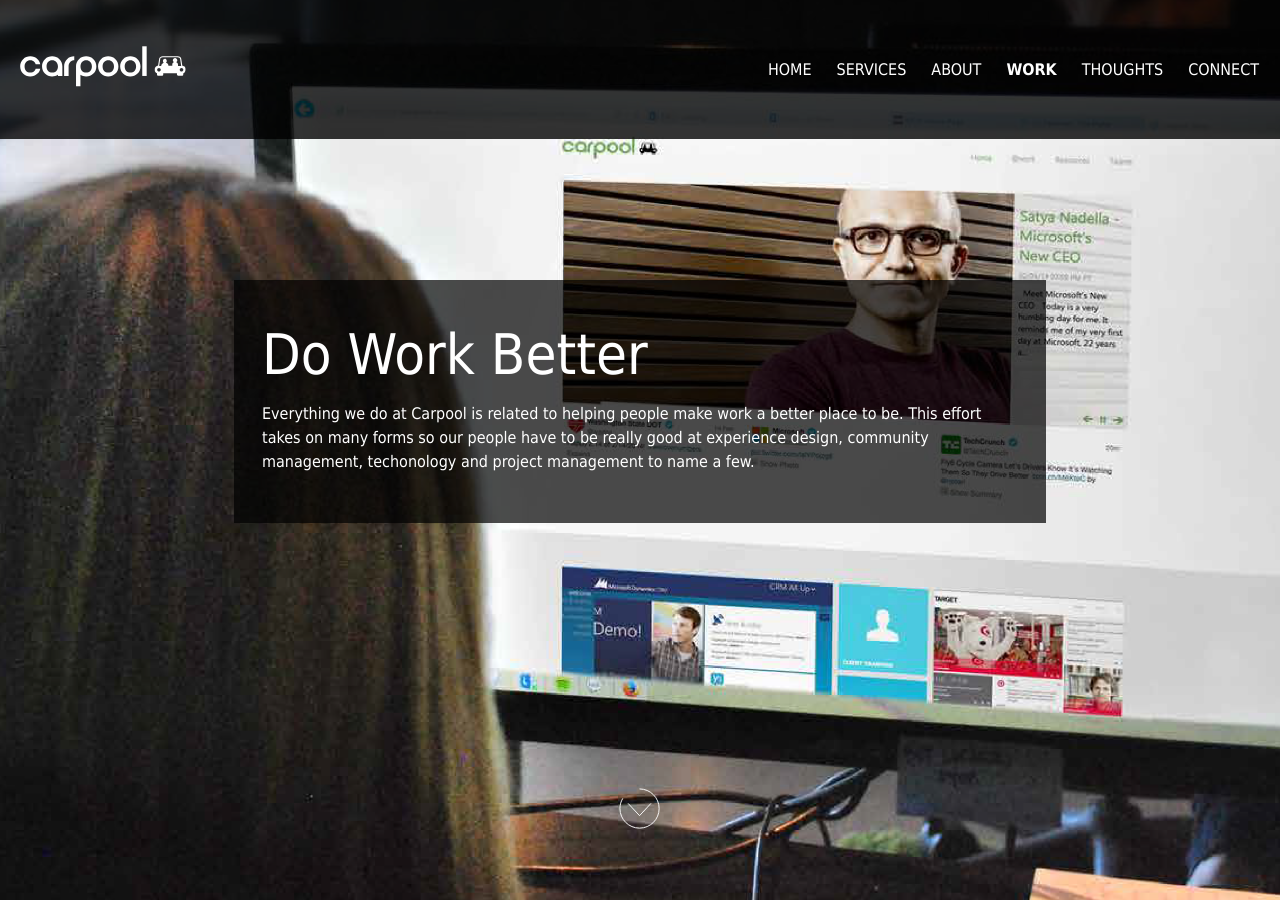
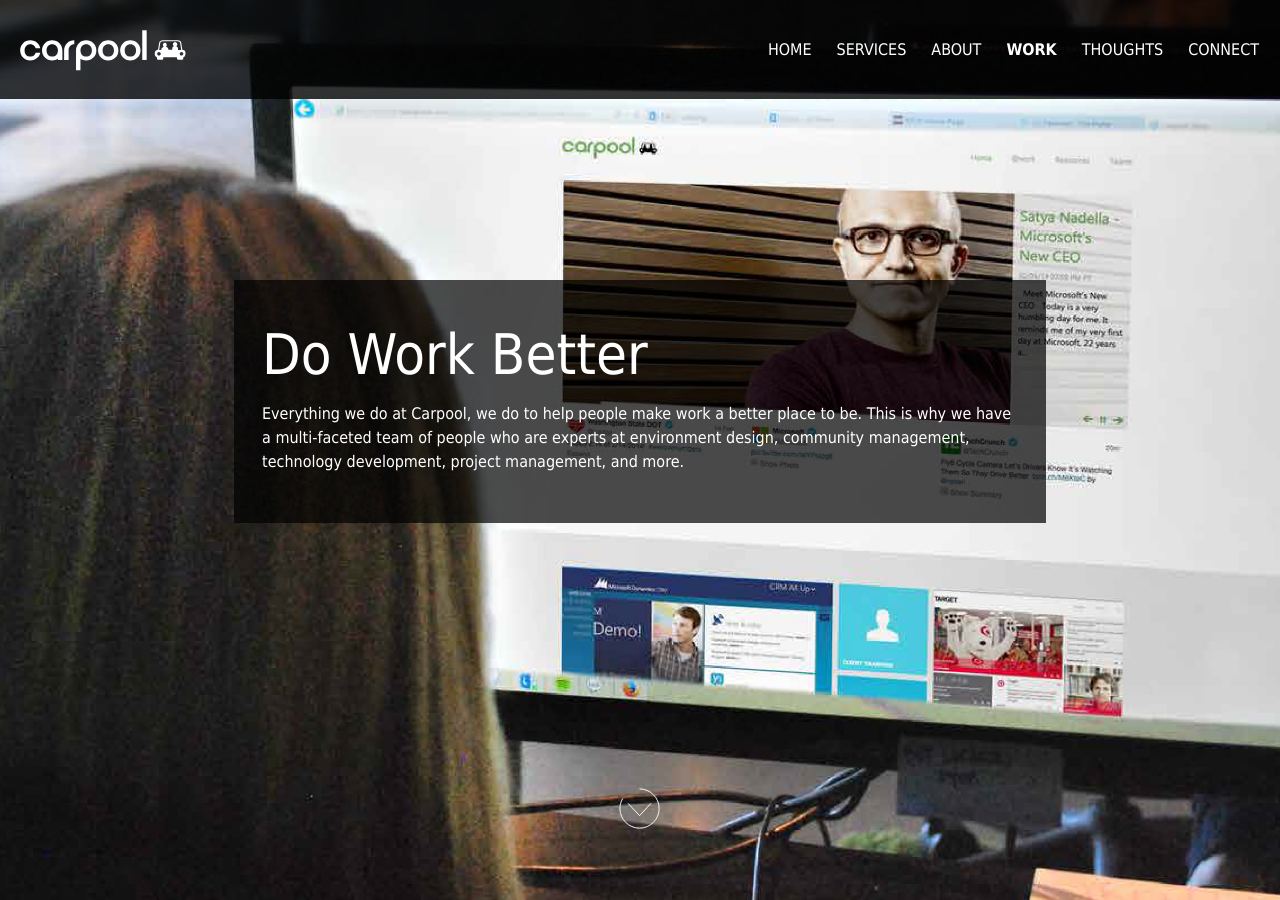
Before and after one commit to colinrigley/carpoolagency.github.io, a Jekyll site: the page built from work/index.html, in a window 1280 px wide and 900 px high. Built offline with Jekyll 4.4.1, drawn with Linux system fonts in a browser that asks for light colours; some of the changed text lies outside the part shown.

Commit message:
content update

```diff
--- a/carpool/css/main.css
+++ b/carpool/css/main.css
@@ -2142,13 +2142,13 @@
     width: 175px;
     height: 55px;
     background-size: contain;
-    margin-top: 2.5rem;
+    margin-top: 1.5rem;
     will-change: margin-top;
     transition: all 400ms ease;
 }
 
 #carpool .header .menuContainer {
-    padding: 60px 0;
+    padding: 40px 0;
 }
 
 #carpool .header .navContainer.shrink .menuContainer {
--- a/work/index.html
+++ b/work/index.html
@@ -2,7 +2,6 @@
 layout: main
 title: Work
 ---
-
 <!-- **
 *  Work starts here
 * -->
@@ -21,7 +20,7 @@
                         <div class="transparentBg relative"></div>
                         <div class="overlayTitle relative">Do Work Better</div>
                         <div class="overlayText relative">
-                            Everything we do at Carpool is related to helping people make work a better place to be. This effort takes on many forms so our people have to be really good at experience design, community management, techonology and project management to name a few.
+                            Everything we do at Carpool, we do to help people make work a better place to be. This is why we have a multi-faceted team of people who are experts at environment design, community management, technology development, project management, and more.
                         </div>
                     </div>
                 </div>
@@ -33,56 +32,12 @@
     </div>
     <div class="row center-margin c-58 pt-5 pb-8 overflow-hidden">
         <div class="sectionTitle">
-            Examples of our work
+            Our Impact
         </div>
         <div class="sectionText mt-3 mb-6">
-            Perspiciatis unde omnis iste natus error sit voluptatem accusantium doloremque laudantium, totam rem aperiam, eaque ipsa quae ab illo inventore veritatis et quasi architecto beatae vitae dicta sunt explicabo. Nemo enim ipsam voluptatem quia voluptas sit aspernatur aut odit aut fugit.
-        </div>
-        <div class="sectionDetailContainer">
-            <div class="sectionDetail mb-8">
-                <div class="sectionDetailImage float-left mr-3 c-15 r-15" style="background-image: url('/carpool/img/experience.png');"></div>
-                <div class="animationTextContainer float-left c-40">
-                    <div class="animationTextHeader">
-                        Experience Design
-                    </div>
-                    <div class="animationTextContent">
-                        Perspiciatis unde omnis iste natus error sit voluptatem accusantium doloremque laudantium, totam rem aperiam, eaque ipsa quae ab illo inventore veritatis et quasi architecto beatae vitae dicta sunt explicabo. Nemo enim ipsam sit aspernatur aut odit aut fugit. unde omnis iste natus error sit voluptatem accusantium doloremque laudantium, totam rem aperiam, eaque ipsa quae ab illo inventore veritatis et quasi architecto beatae vitae dicta sunt explicabo. Nemo enim ipsam voluptatem quia voluptas sit aspernatur aut odit aut fugit.
-                    </div>
-                </div>
-            </div>
-            <div class="sectionDetail mb-8">
-                <div class="sectionDetailImage float-left mr-3 c-15 r-15" style="background-image: url('/carpool/img/workshops.png');"></div>
-                <div class="animationTextContainer float-left c-40">
-                    <div class="animationTextHeader">
-                        Workshops
-                    </div>
-                    <div class="animationTextContent">
-                        Perspiciatis unde omnis iste natus error sit voluptatem accusantium doloremque laudantium, totam rem aperiam, eaque ipsa quae ab illo inventore veritatis et quasi architecto beatae vitae dicta sunt explicabo. Nemo enim ipsam sit aspernatur aut odit aut fugit. unde omnis iste natus error sit voluptatem accusantium doloremque laudantium, totam rem aperiam, eaque ipsa quae ab illo inventore veritatis et quasi architecto beatae vitae dicta sunt explicabo. Nemo enim ipsam voluptatem quia voluptas sit aspernatur aut odit aut fugit.
-                    </div>
-                </div>
-            </div>
-            <div class="sectionDetail mb-8">
-                <div class="sectionDetailImage float-left mr-3 c-15 r-15" style="background-image: url('/carpool/img/infrastructure.png');"></div>
-                <div class="animationTextContainer float-left c-40">
-                    <div class="animationTextHeader">
-                        Infrastructure
-                    </div>
-                    <div class="animationTextContent">
-                        Perspiciatis unde omnis iste natus error sit voluptatem accusantium doloremque laudantium, totam rem aperiam, eaque ipsa quae ab illo inventore veritatis et quasi architecto beatae vitae dicta sunt explicabo. Nemo enim ipsam sit aspernatur aut odit aut fugit. unde omnis iste natus error sit voluptatem accusantium doloremque laudantium, totam rem aperiam, eaque ipsa quae ab illo inventore veritatis et quasi architecto beatae vitae dicta sunt explicabo. Nemo enim ipsam voluptatem quia voluptas sit aspernatur aut odit aut fugit.
-                    </div>
-                </div>
-            </div>
-            <div class="sectionDetail">
-                <div class="sectionDetailImage float-left mr-3 c-15 r-15" style="background-image: url('/carpool/img/team_sites.png');"></div>
-                <div class="animationTextContainer float-left c-40">
-                    <div class="animationTextHeader">
-                        Team Sites
-                    </div>
-                    <div class="animationTextContent">
-                        Perspiciatis unde omnis iste natus error sit voluptatem accusantium doloremque laudantium, totam rem aperiam, eaque ipsa quae ab illo inventore veritatis et quasi architecto beatae vitae dicta sunt explicabo. Nemo enim ipsam sit aspernatur aut odit aut fugit. unde omnis iste natus error sit voluptatem accusantium doloremque laudantium, totam rem aperiam, eaque ipsa quae ab illo inventore veritatis et quasi architecto beatae vitae dicta sunt explicabo. Nemo enim ipsam voluptatem quia voluptas sit aspernatur aut odit aut fugit.
-                    </div>
-                </div>
-            </div>
+            With such clients as Microsoft, Facebook, Dell, and Hewlett-Packard, Carpool has helped hundreds of companies and organizations develop internal communications tools and strategies to streamline their business operations and improve the flow of information in the workplace.
+            <br>
+            <br> Carpool has built nearly 200 team sites for a variety of clients across the U.S. and abroad. Our tools have helped complex, international organizations strategically create and share more than 34,000 pieces of business-critical content.
         </div>
     </div>
 </section>
```
Also changed, not shown: connect/index.html (+14 -7 lines).
